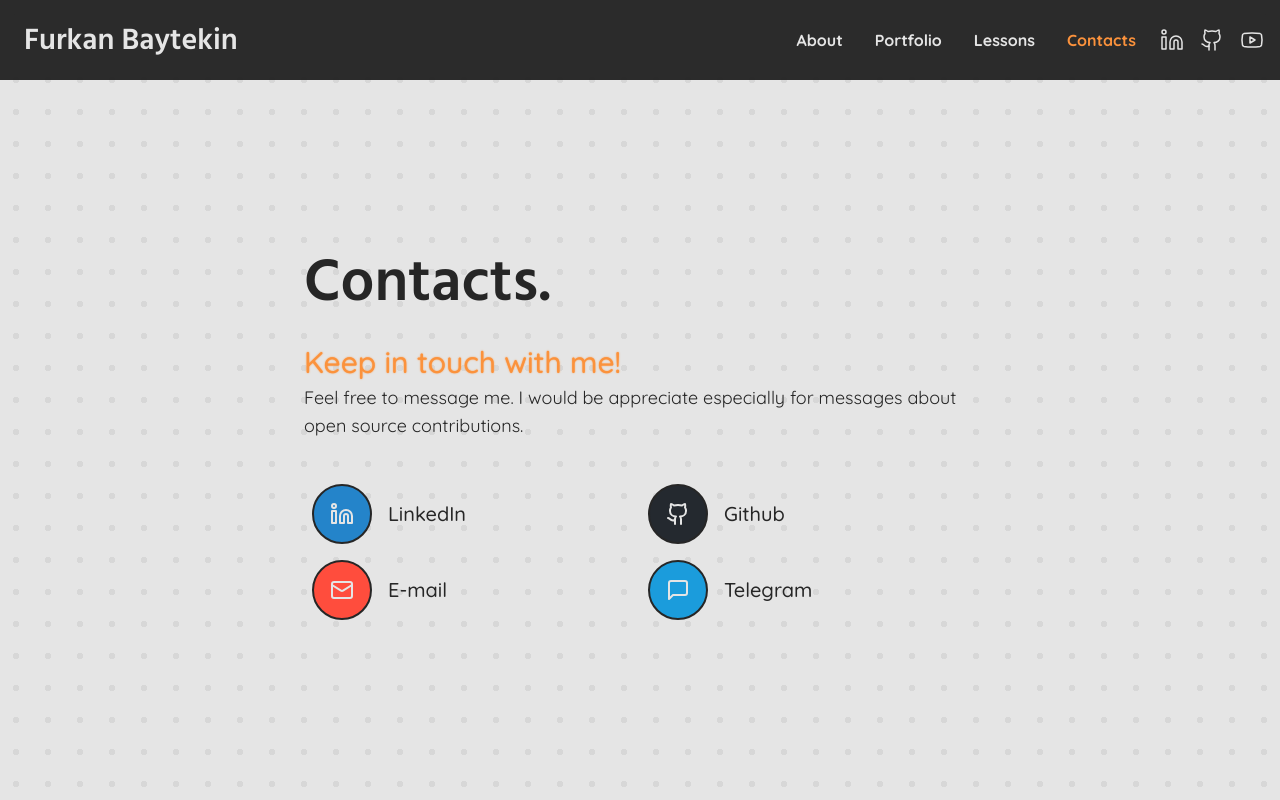
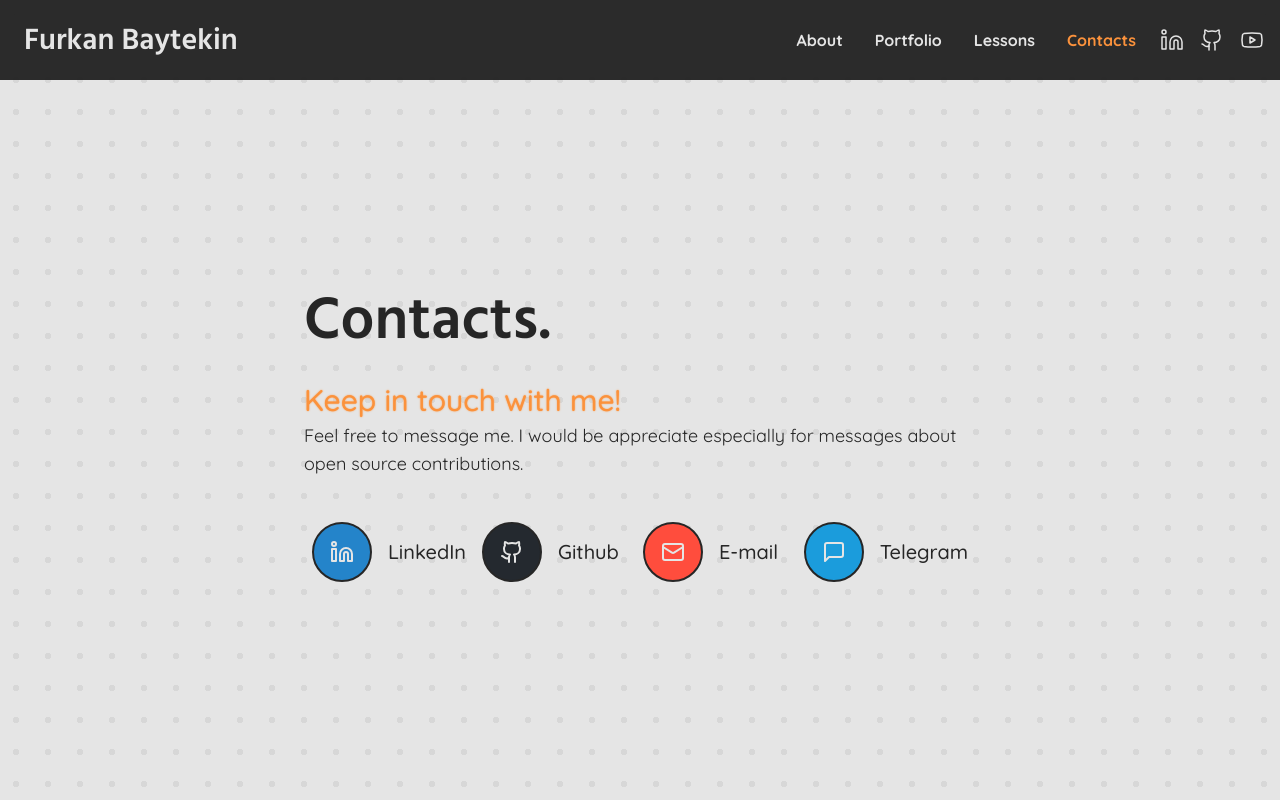
Before and after one commit to Elagoht/furkanbaytekin.dev, a React (Create React App) app: page /contacts in a window 1280 px wide. Built offline with nearby package versions, Linux system fonts and the light colour scheme.

Commit message:
style: contacts

```diff
--- a/src/pages/Contacts/Contact.jsx
+++ b/src/pages/Contacts/Contact.jsx
@@ -1,7 +1,7 @@
 export default function Contact({ url, color, icon, children }) {
   return <a
     href={url} target="_blank" rel="noreferrer"
-    className="p-2 w-full max-w-[50%] min-w-[50%] rounded-lg flex max-sm:flex-col max-sm:w-fit max-sm:flex-1 gap-4 text-xl font-medium items-center hover:brightness-125 transition-all !no-underline"
+    className="p-2 w-fit max-w-[50%] max-md:min-w-[50%] rounded-lg flex max-md:flex-col max-md:w-fit flex-1 gap-4 text-xl font-medium items-center hover:brightness-125 transition-all !no-underline"
   >
     <div
       className={`p-4 rounded-full text-neutral-200 border-2 border-neutral-800 dark:border-neutral-200`}
```
